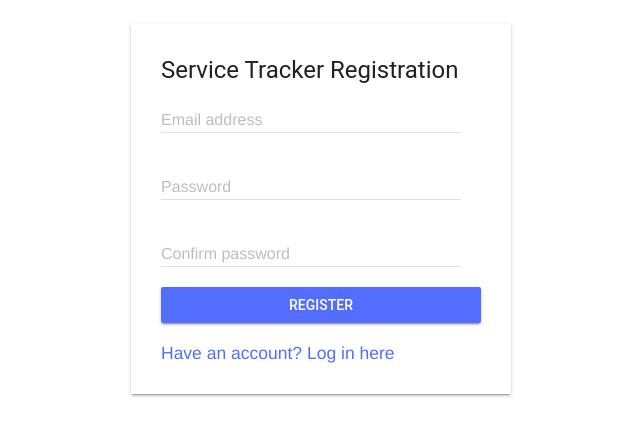
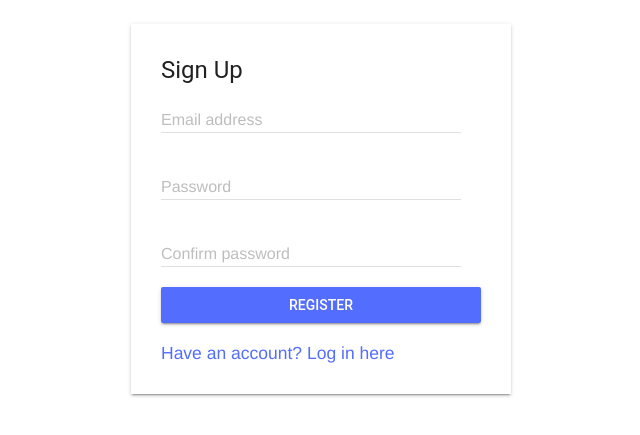
Before and after one commit to generic-github-user/hackathon-2020, a plain HTML site: page register.html in a window 1280 px wide. Shown: the part 191-626 px from the top of the page, without its empty margins (319-959 px from the left). Drawn offline with Linux system fonts and the light colour scheme; no server answers.

Commit message:
Change heading

```diff
--- a/register.html
+++ b/register.html
@@ -17,7 +17,7 @@
 
 <body>
       <div class="mdl-cell mdl-cell--middle mdl-shadow--2dp" id="register-container">
-            <h4>Service Tracker Registration</h4>
+            <h4>Sign Up</h4>
             <!-- <form action=""> -->
             <!-- Email field -->
             <div class="mdl-textfield mdl-js-textfield">
```
